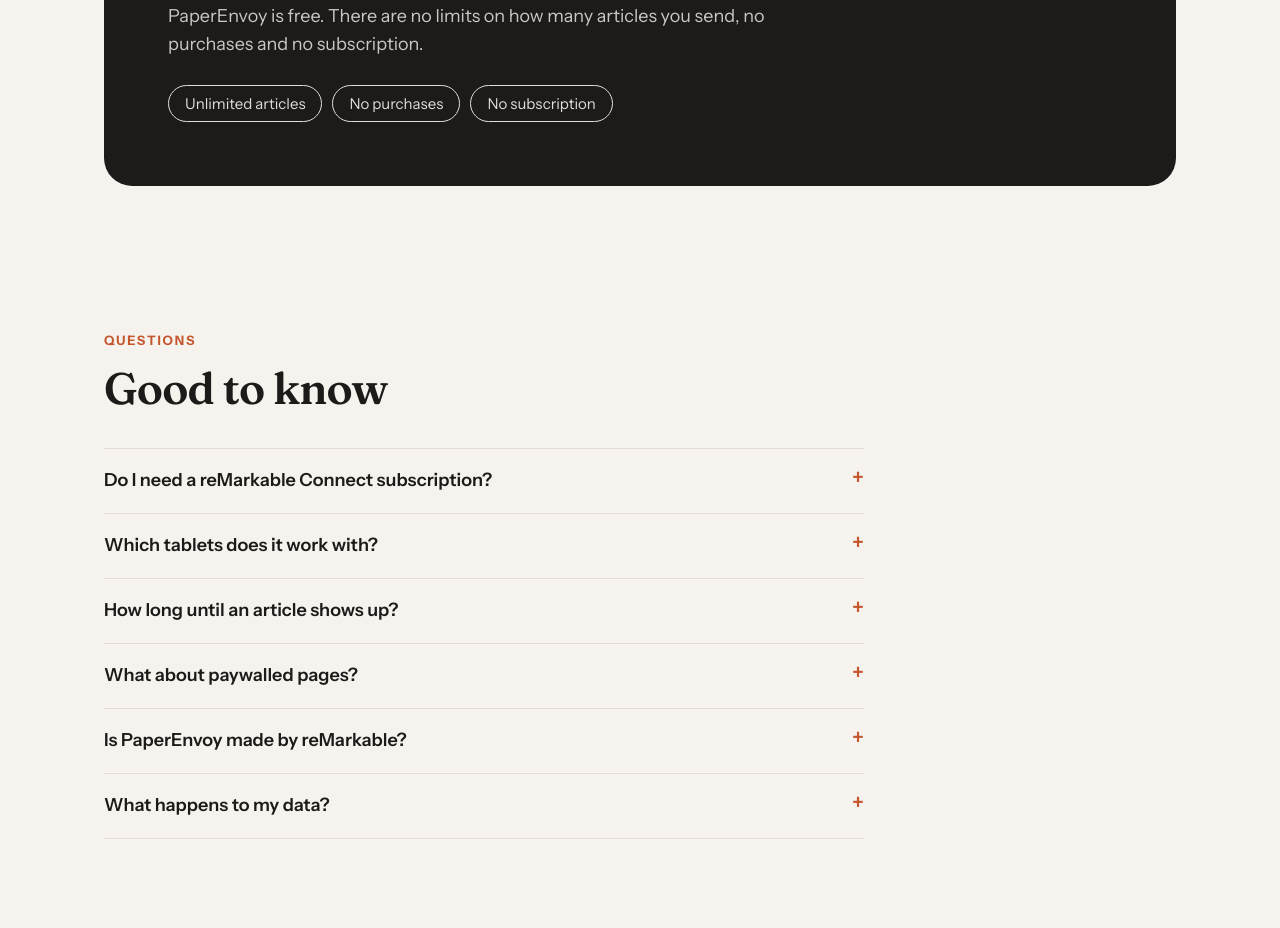
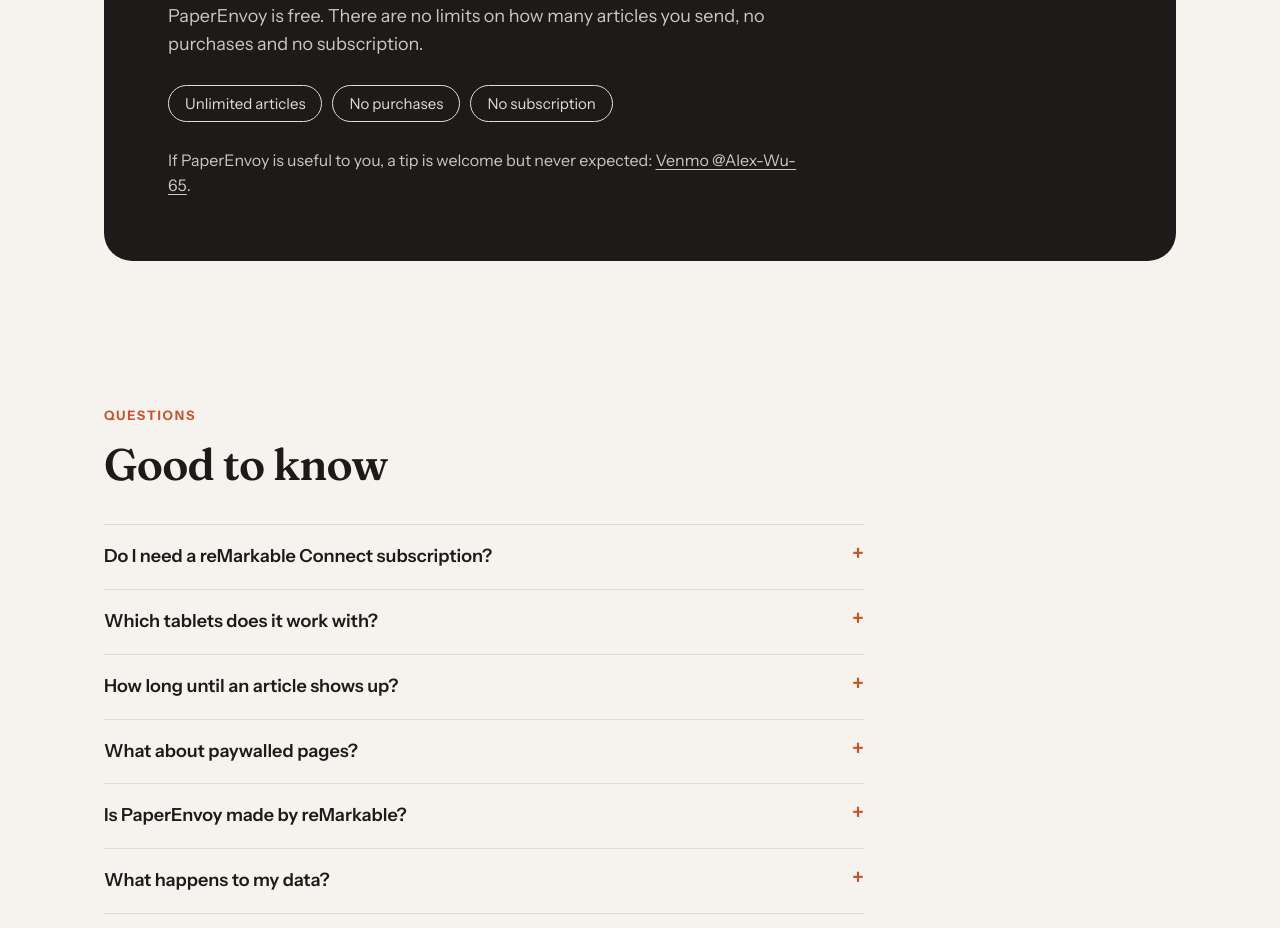
Before and after one commit to alexhwu/paperenvoy-site, a plain HTML site: page index.html in a window 1280 px wide. Shown: the part 2853-3781 px from the top of the page. Drawn offline with Linux system fonts and the light colour scheme.

Commit message:
Site: tip link

```diff
--- a/index.html
+++ b/index.html
@@ -130,6 +130,7 @@
         <li>No purchases</li>
         <li>No subscription</li>
       </ul>
+      <p class="tip">If PaperEnvoy is useful to you, a tip is welcome but never expected: <a href="https://venmo.com/u/Alex-Wu-65" rel="noopener">Venmo @Alex-Wu-65</a>.</p>
     </div>
   </section>
 
--- a/styles.css
+++ b/styles.css
@@ -129,6 +129,8 @@ section { padding: 72px 0; }
 }
 .price-card .kicker { color: var(--accent); }
 .price-card p { max-width: 640px; opacity: .8; font-size: 18px; margin: 18px 0 26px; }
+.price-card .tip { font-size: 16px; margin: 26px 0 0; }
+.price-card .tip a { color: inherit; text-decoration: underline; text-underline-offset: 3px; }
 .price-card ul { list-style: none; padding: 0; margin: 0; display: flex; flex-wrap: wrap; gap: 10px; }
 .price-card li { border: 1px solid currentColor; border-radius: 999px; padding: 6px 16px; font-size: 15px; opacity: .9; }
 
```
